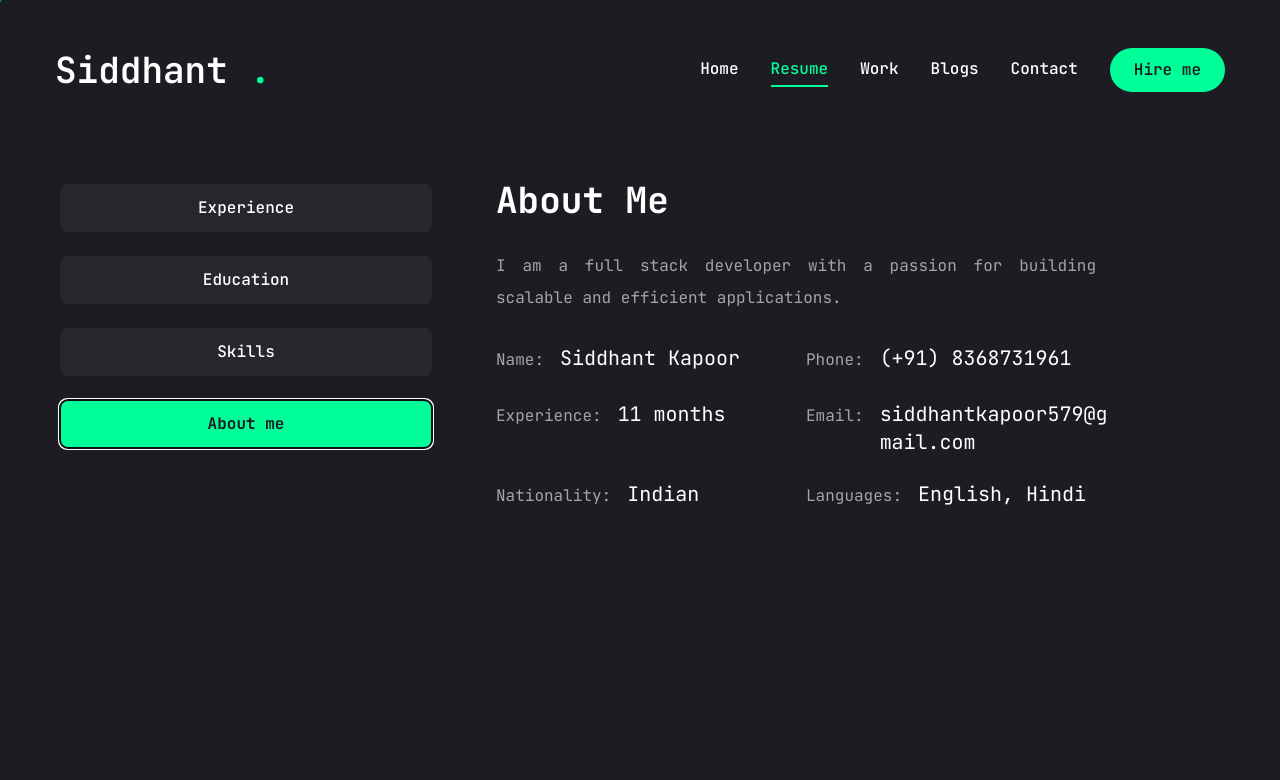
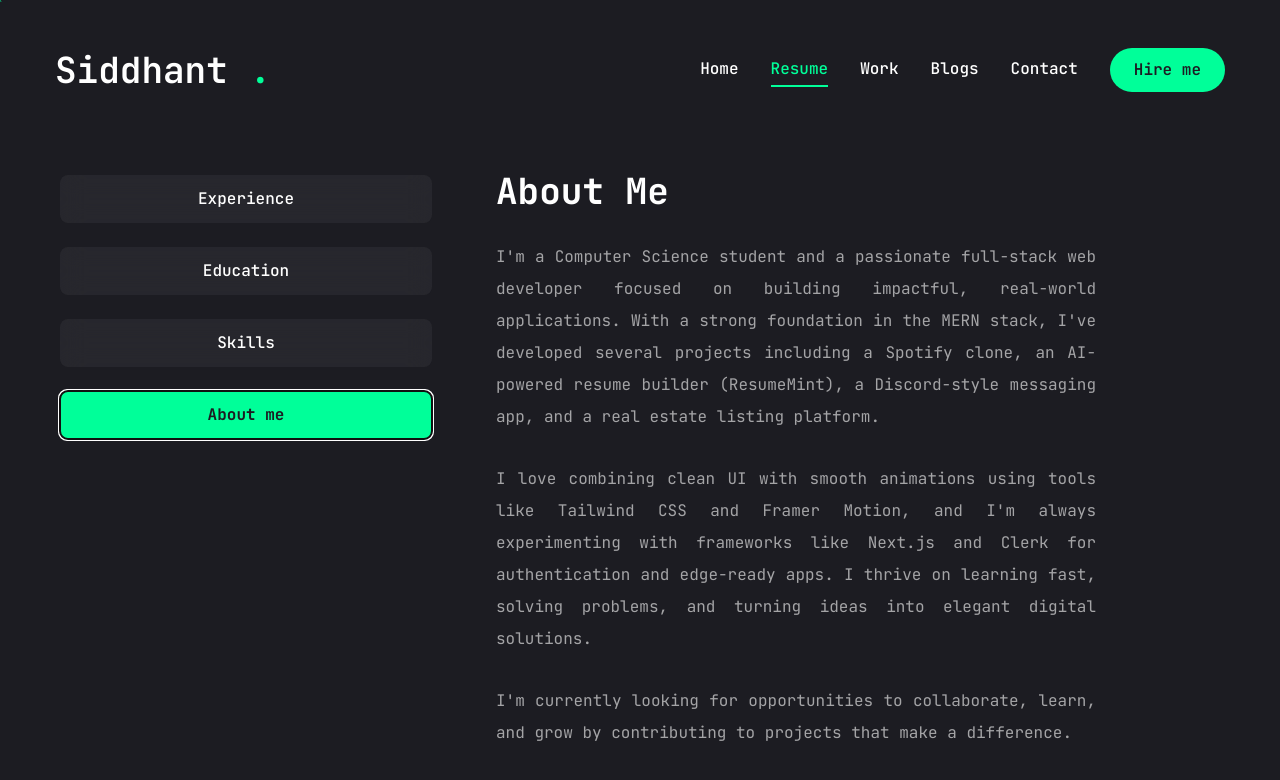
Before and after one commit to siddhx579/portfolio, a Next.js app: page /resume in a window 1280 px wide. Both pictures are taken after a click on the tab "About me". Shown: the top 780 px of the page. Built offline with nearby package versions, Linux system fonts and the light colour scheme.

Commit message:
Update page.jsx

```diff
--- a/app/resume/page.jsx
+++ b/app/resume/page.jsx
@@ -10,19 +10,6 @@ import { Tabs, TabsContent, TabsList, TabsTrigger } from "@/components/ui/tabs";
 import { Tooltip, TooltipContent, TooltipProvider, TooltipTrigger } from "@/components/ui/tooltip";
 import { ScrollArea } from "@/components/ui/scroll-area";
 import { motion } from "framer-motion";
-
-const about = {
-    title: "About Me",
-    description: "I am a full stack developer with a passion for building scalable and efficient applications.",
-    info: [
-        { fieldName: "Name", fieldValue: "Siddhant Kapoor" },
-        { fieldName: "Phone", fieldValue: "(+91) 8368731961" },
-        { fieldName: "Experience", fieldValue: "11 months" },
-        { fieldName: "Email", fieldValue: "siddhantkapoor579@gmail.com" },
-        { fieldName: "Nationality", fieldValue: "Indian" },
-        { fieldName: "Languages", fieldValue: "English, Hindi" },
-    ],
-};
 
 const experience = {
     icon: "/assets/resume/badge.svg",
@@ -139,7 +126,7 @@ const Resume = () => {
                             <div className="flex flex-col gap-[30px] text-center xl:text-left">
                                 <h3 className="text-4xl font-bold">{experience.title}</h3>
                                 <p className="max-w-[600px] text-white/60 mx-auto xl:mx-0 text-justify">{experience.description}</p>
-                                <ScrollArea className="h-[400px]">
+                                {/* <ScrollArea className="h-[400px]">
                                     <ul className="grid grid-cols-1 lg:grid-cols-2 gap-[30px]">
                                         {experience.items.map((item, index) => (
                                             <li
@@ -157,7 +144,7 @@ const Resume = () => {
                                             </li>
                                         ))}
                                     </ul>
-                                </ScrollArea>
+                                </ScrollArea> */}
                             </div>
                         </TabsContent>
 
@@ -205,21 +192,14 @@ const Resume = () => {
                         {/* ABOUT */}
                         <TabsContent value="about">
                             <div className="flex flex-col gap-[30px] text-center xl:text-left">
-                                <h3 className="text-4xl font-bold">{about.title}</h3>
+                                <h3 className="text-4xl font-bold">About Me</h3>
                                 <p className="max-w-[600px] text-white/60 mx-auto xl:mx-0 text-justify">
-                                    {about.description}
+                                    I&apos;m a Computer Science student and a passionate full-stack web developer focused on building impactful, real-world applications. With a strong foundation in the MERN stack, I&apos;ve developed several projects including a Spotify clone, an AI-powered resume builder (ResumeMint), a Discord-style messaging app, and a real estate listing platform.</p>
+                                <p className="max-w-[600px] text-white/60 mx-auto xl:mx-0 text-justify">
+                                    I love combining clean UI with smooth animations using tools like Tailwind CSS and Framer Motion, and I&apos;m always experimenting with frameworks like Next.js and Clerk for authentication and edge-ready apps. I thrive on learning fast, solving problems, and turning ideas into elegant digital solutions.</p>
+                                <p className="max-w-[600px] text-white/60 mx-auto xl:mx-0 text-justify">
+                                    I'm currently looking for opportunities to collaborate, learn, and grow by contributing to projects that make a difference.
                                 </p>
-                                <ul className="grid grid-cols-1 xl:grid-cols-2 gap-y-6 max-w-[620px] mx-auto xl:mx-0">
-                                    {about.info.map((item, index) => (
-                                        <li
-                                            key={index}
-                                            className="flex items-start justify-center xl:justify-start gap-4 break-words max-w-full"
-                                        >
-                                            <span className="text-white/60 whitespace-nowrap">{item.fieldName}:</span>
-                                            <span className="text-xl break-all">{item.fieldValue}</span>
-                                        </li>
-                                    ))}
-                                </ul>
                             </div>
                         </TabsContent>
                     </div>
```
